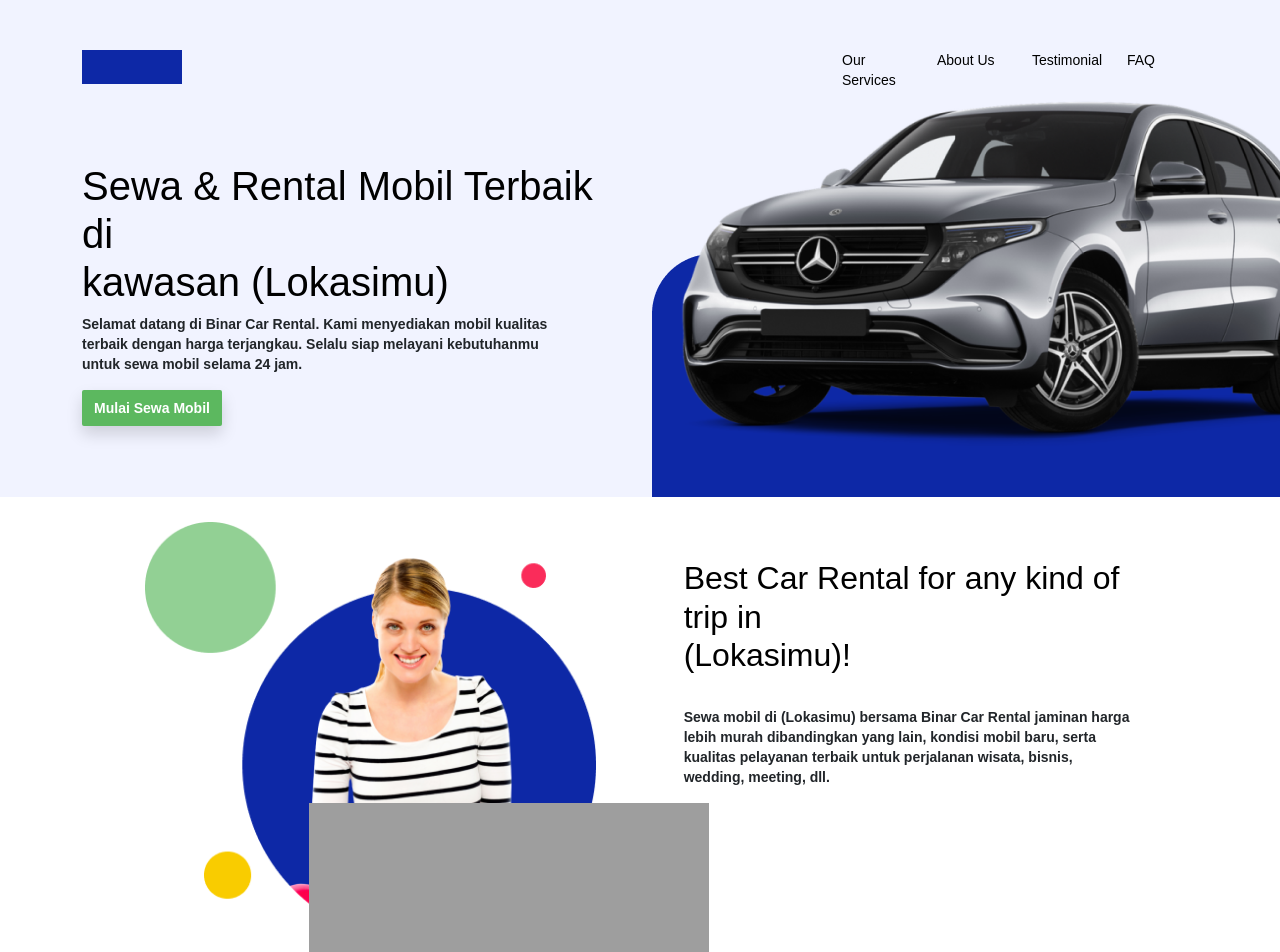
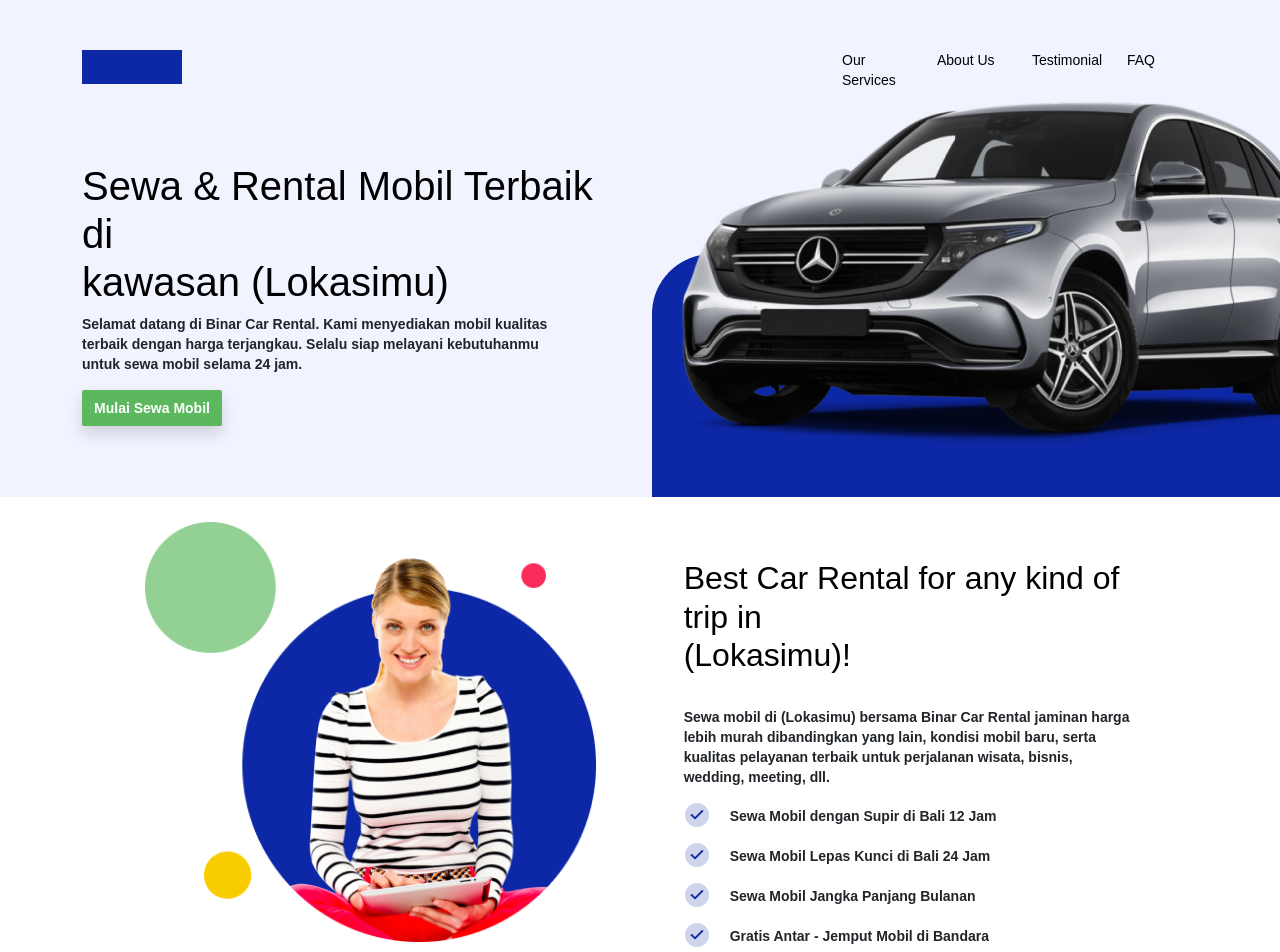
Before and after one commit to Raimindus/Making-E-Commerce-Landing-Page, a React (Create React App) app: page / in a window 1280 px wide. Shown: the top 952 px of the page. Built offline with nearby package versions, Linux system fonts and the light colour scheme.

Commit message:
new branch

```diff
--- a/src/components/Search.jsx
+++ b/src/components/Search.jsx
@@ -6,7 +6,7 @@
 import {Container, Card, CardBody, CardTitle, CardText, CardSubtitle, CardImg, Col, Row, Button } from 'reactstrap';
 import {useNavigate} from 'react-router-dom';
 
-const SearchModule = () => {
+const SearchModule = (disabled) => {
 
     const navigate = useNavigate();
 
@@ -42,7 +42,8 @@
                                 onChange = {(e) => {
                                     setNama(e.target.value);
                                 }}
-                                 type="text" className="namamobil searchform" id="namaMobil" placeholder="Ketik nama/tipe mobil"/>
+                                 type="text"
+                                 className="namamobil searchform" id="namaMobil" placeholder="Ketik nama/tipe mobil"/>
                             </Col>
                             <Col md="3" pe="0">
                                 <label className="labelsearch" for="kategori">Kategori</label><br/>
--- a/src/index.css
+++ b/src/index.css
@@ -178,7 +178,7 @@
 }
 
 .list2 {
-  list-style-image: url(../../assets/image/icon_checklist.png);
+  list-style-image: url(../src/assets/image/icon_checklist.png);
   padding: 0em 0 .8em 14px;
 }
 
```
